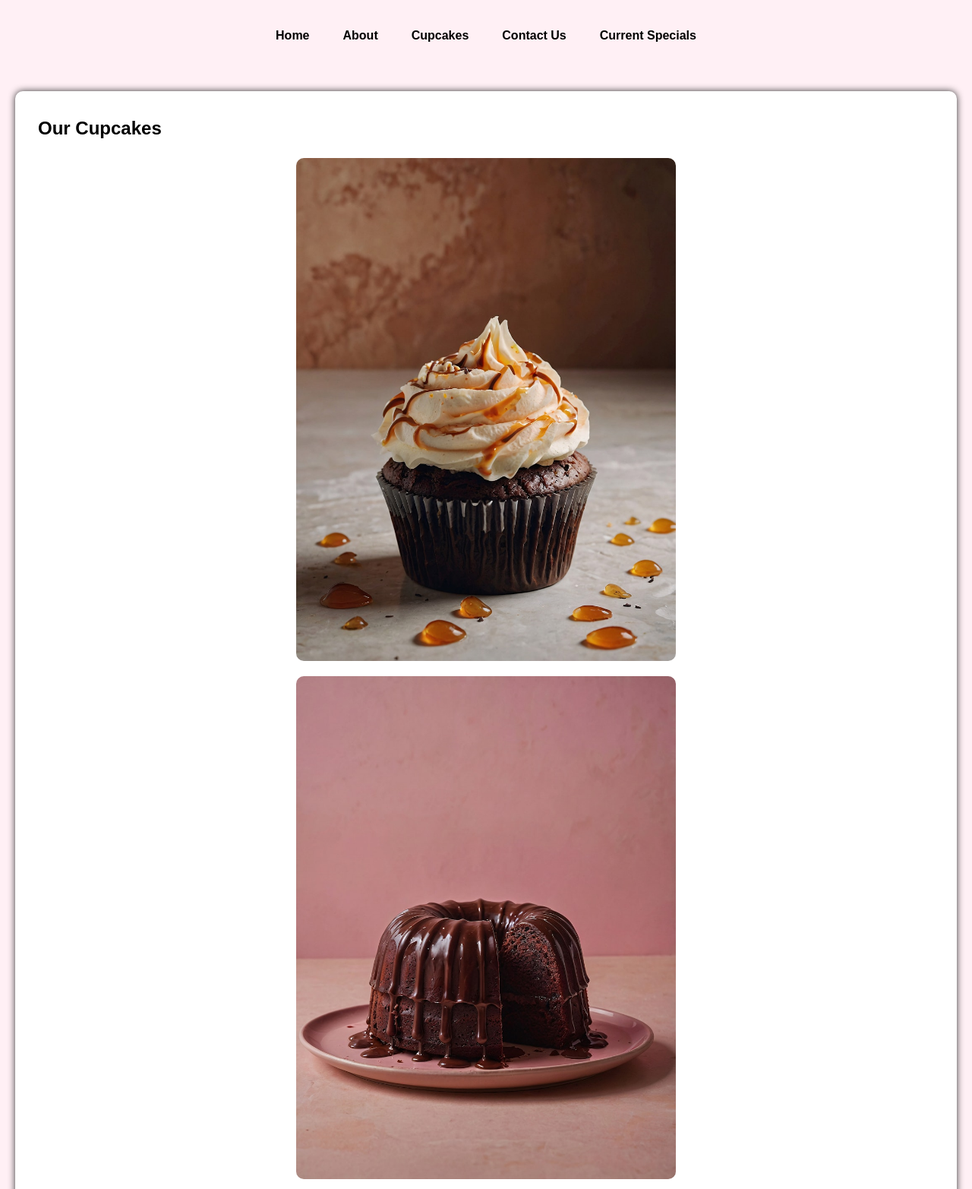
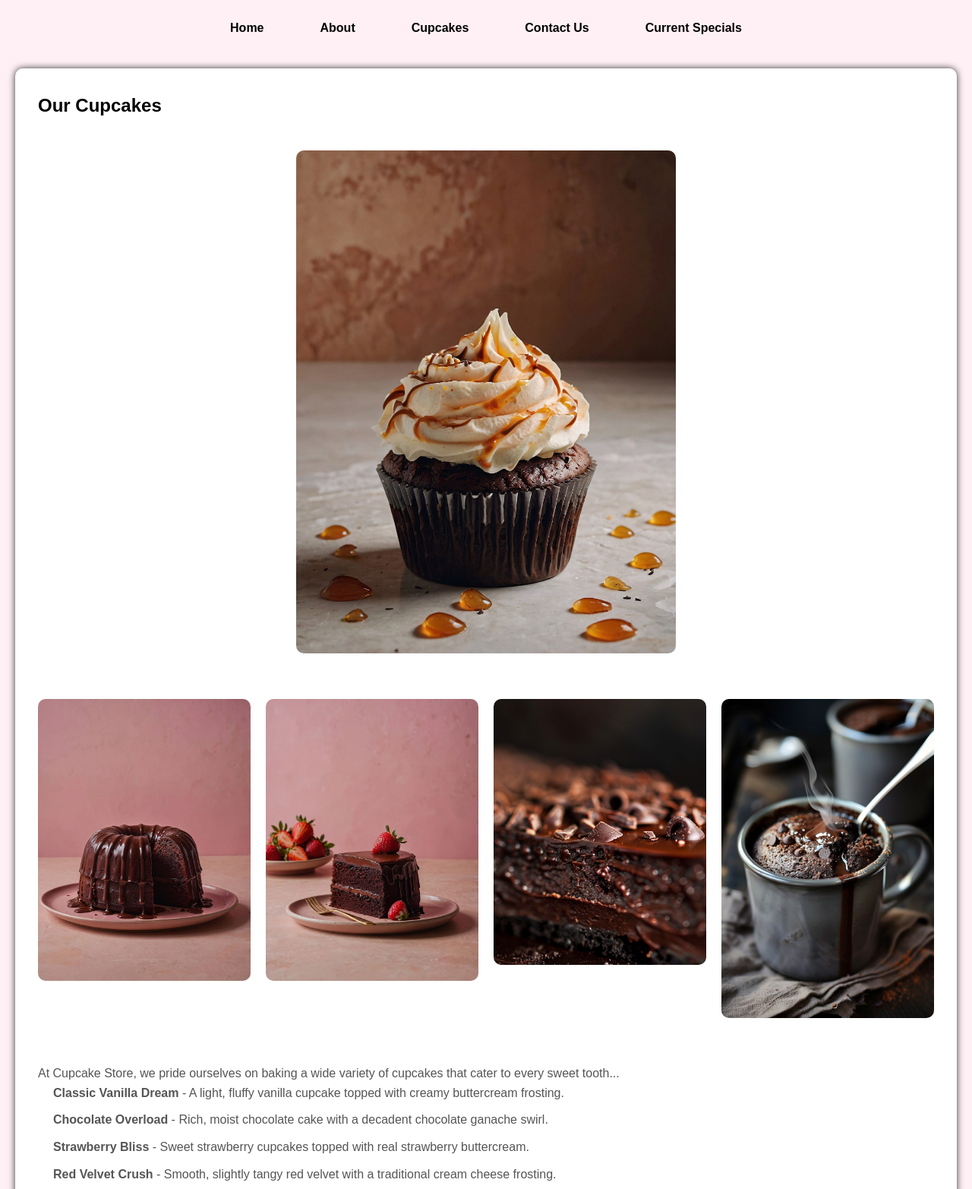
Before and after one commit to SA5GI/cupcake-store, a plain HTML site: page about.html in a window 1280 px wide. Shown: the part 206-1771 px from the top of the page at 76% size. Drawn offline with Linux system fonts and the light colour scheme; a web font is replaced by a local one.

Commit message:
4 grid attempt

```diff
--- a/css/style.css
+++ b/css/style.css
@@ -23,7 +23,6 @@ body {
 
 header {
     text-align: center;
-    padding: 20px;
 }
 
 .logo-container {
@@ -48,7 +47,7 @@ header {
 .intro-text h2 {
     font-family: 'sirenia', sans-serif;
     font-weight: 500;
-    font-size: 1.7rem;
+    font-size: 2rem;
     color: var(--hover-grey);
 }
 
@@ -57,8 +56,8 @@ nav ul {
     list-style: none;
     display: flex;
     justify-content: center;
-    gap: 20px;
-    margin-top: 20px;
+    gap: 50px;
+    margin-top: 30px;
 }
 
 nav a {
@@ -67,12 +66,12 @@ nav a {
     text-decoration: none;
     color: var(--black);
     padding: 8px 12px;
-    border-radius: 5px;
+    border-radius: 50px;
     transition: background-color 0.3s, color 0.3s;
 }
 
 nav a:hover {
-    background-color: #ffccd5;
+    background-color: var(--accent-pink);
     color: var(--black);
 }
 
@@ -108,6 +107,7 @@ main ul {
 
 main ul li {
     margin-bottom: 10px;
+    list-style: none;
 }
 
 main img {
@@ -116,6 +116,23 @@ main img {
     display: block;
     margin: 20px auto;
     border-radius: 10px;
+}
+
+.cupcake-grid {
+    display: grid;
+    grid-template-columns: repeat(4, 1fr);
+    gap: 20px;
+    margin-bottom: 40px;
+}
+
+.cupcake-grid .grid-item img {
+    width: 100%;
+    height: auto;
+    display: block;
+}
+
+.cupcake-grid .large {
+    grid-column: span 4;
 }
 
 /* FOOTER */
```
